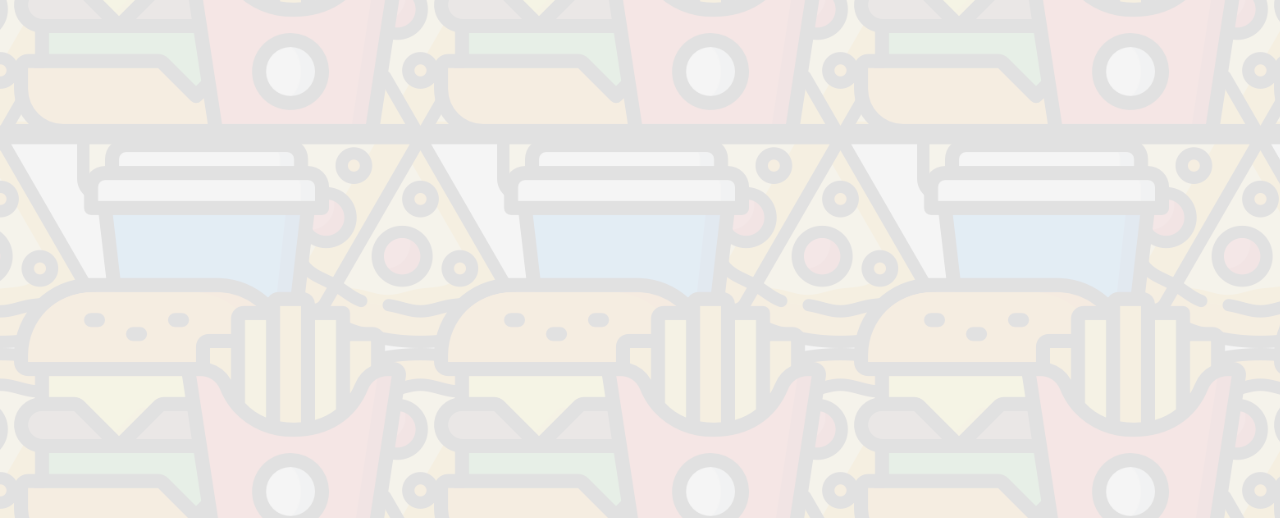
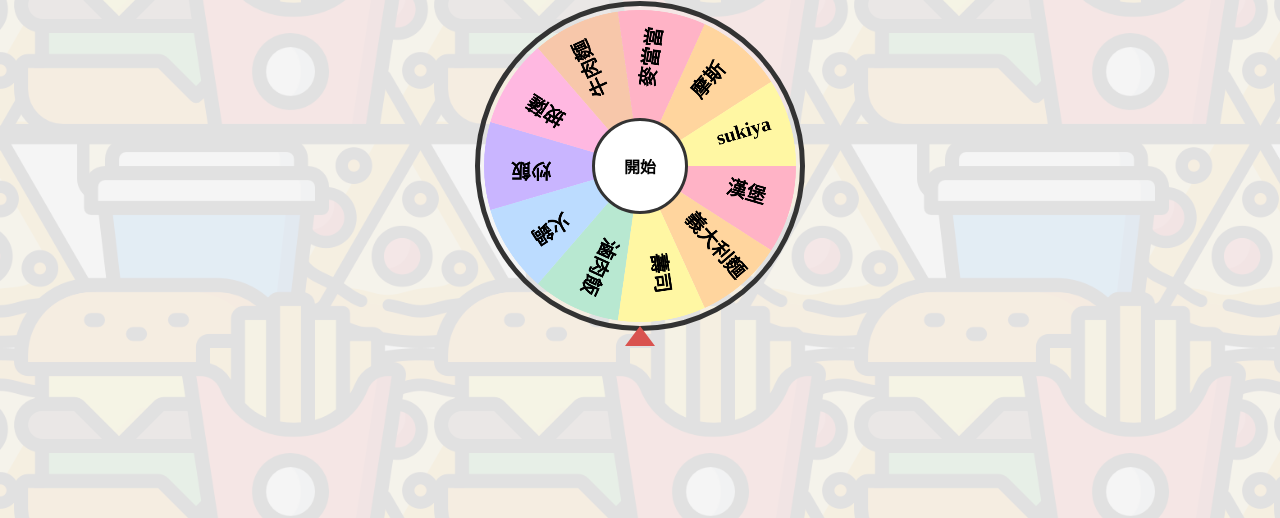
Before and after one commit to s114233-glitch/s114233-glitch.github.io, a plain HTML site: page index2.html in a window 1280 px wide. Shown: the part 282-800 px from the top of the page. Drawn offline with Linux system fonts and the light colour scheme; a web font is replaced by a local one.

Commit message:
Update index2.html

```diff
--- a/index2.html
+++ b/index2.html
@@ -49,3 +49,137 @@
     .page-container {
       position: relative;
       z-index: 1;
+      display: flex;
+      flex-direction: column;
+      justify-content: center;
+      align-items: center;
+      height: 100vh;
+      text-align: center;
+    }
+
+    h1 {
+      font-size: 36px;
+      margin-bottom: 20px;
+    }
+
+    #wheel-container {
+      position: relative;
+      width: 25vw;
+      height: 25vw;
+      display: flex;
+      justify-content: center;
+      align-items: center;
+    }
+
+    #wheel {
+      width: 100%;
+      height: 100%;
+      border-radius: 50%;
+      border: 5px solid #333;
+      transition: transform 4s cubic-bezier(0.33, 1, 0.68, 1);
+    }
+
+    #spin-btn {
+      position: absolute;
+      width: 90px;
+      height: 90px;
+      border-radius: 50%;
+      background: white;
+      border: 3px solid #333;
+      display: flex;
+      justify-content: center;
+      align-items: center;
+      font-weight: bold;
+      cursor: pointer;
+      z-index: 5;
+    }
+
+    #pointer {
+      position: absolute;
+      bottom: -20px;
+      left: 50%;
+      transform: translateX(-50%) rotate(180deg);
+      width: 0;
+      height: 0;
+      border-left: 15px solid transparent;
+      border-right: 15px solid transparent;
+      border-top: 20px solid #d9534f;
+      z-index: 10;
+    }
+
+    canvas { width: 100%; height: 100%; }
+  </style>
+</head>
+
+<body>
+  <div class="page-container">
+    <h1>吃什麼好呢?</h1>
+
+    <div id="wheel-container">
+      <div id="pointer"></div>
+      <canvas id="wheel" width="800" height="800"></canvas>
+      <div id="spin-btn">開始</div>
+    </div>
+  </div>
+
+  <script>
+    const foods = [
+      "漢堡", "義大利麵", "壽司", "滷肉飯",
+      "火鍋", "炒飯", "披薩", "牛肉麵",
+      "麥當當", "摩斯", "sukiya"
+    ];
+
+    const wheel = document.getElementById("wheel");
+    const ctx = wheel.getContext("2d");
+    const spinBtn = document.getElementById("spin-btn");
+
+    let currentRotation = 0;
+    let spinning = false;
+
+    function drawWheel() {
+      const cx = wheel.width / 2;
+      const cy = wheel.height / 2;
+      const r = cx - 10;
+      const arc = (Math.PI * 2) / foods.length;
+
+      const colors = [
+        "#ffb3c6", "#ffd59e", "#fff7a3", "#b8e8d1",
+        "#bcdcff", "#c9b5ff", "#ffb8e1", "#f7c7aa"
+      ];
+
+      ctx.clearRect(0, 0, wheel.width, wheel.height);
+
+      foods.forEach((food, i) => {
+        const angle = i * arc;
+        ctx.beginPath();
+        ctx.fillStyle = colors[i % colors.length];
+        ctx.moveTo(cx, cy);
+        ctx.arc(cx, cy, r, angle, angle + arc);
+        ctx.fill();
+
+        ctx.save();
+        ctx.translate(cx, cy);
+        ctx.rotate(angle + arc / 2);
+        ctx.font = `bold ${wheel.width / 16}px Huninn`;
+        ctx.textAlign = "center";
+        ctx.fillStyle = "#000";
+        ctx.fillText(food, r * 0.7, 5);
+        ctx.restore();
+      });
+    }
+
+    drawWheel();
+
+    spinBtn.onclick = () => {
+      if (spinning) return;
+      spinning = true;
+
+      const spin = 360 * 5 + Math.random() * 360;
+      currentRotation += spin;
+      wheel.style.transform = `rotate(${currentRotation}deg)`;
+
+      setTimeout(() => spinning = false, 4200);
+    };
+  </script>
+</body>
+</html>
```
